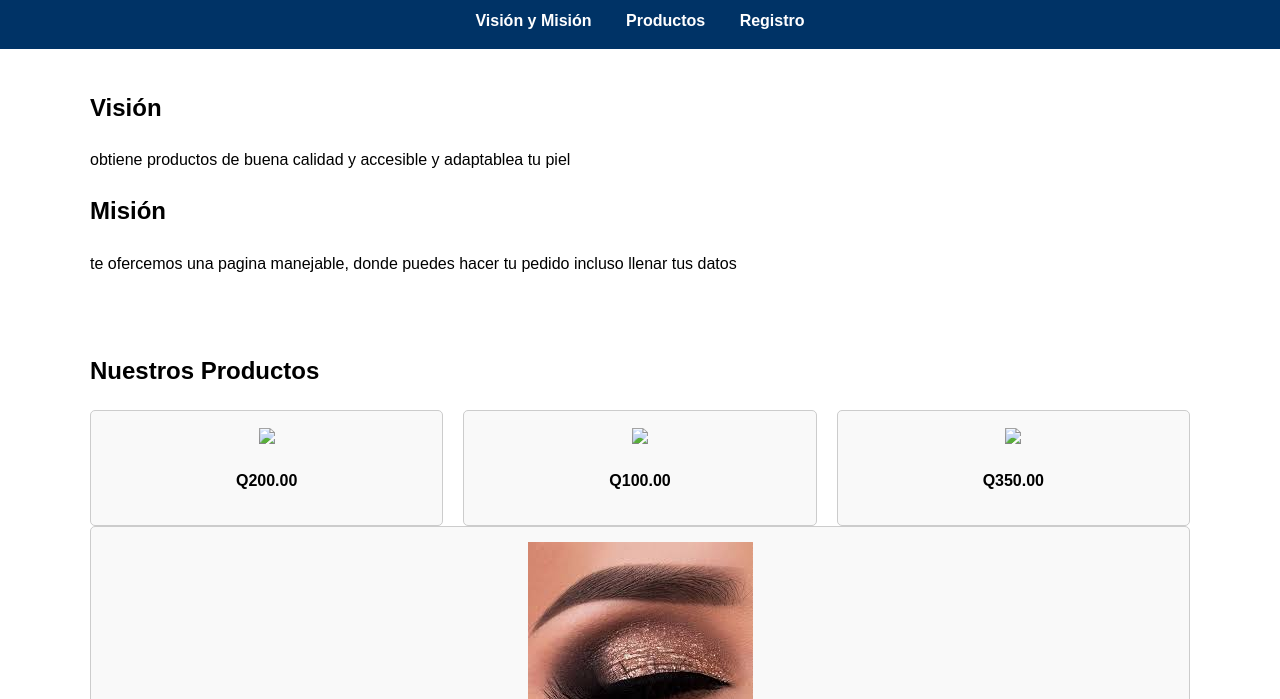
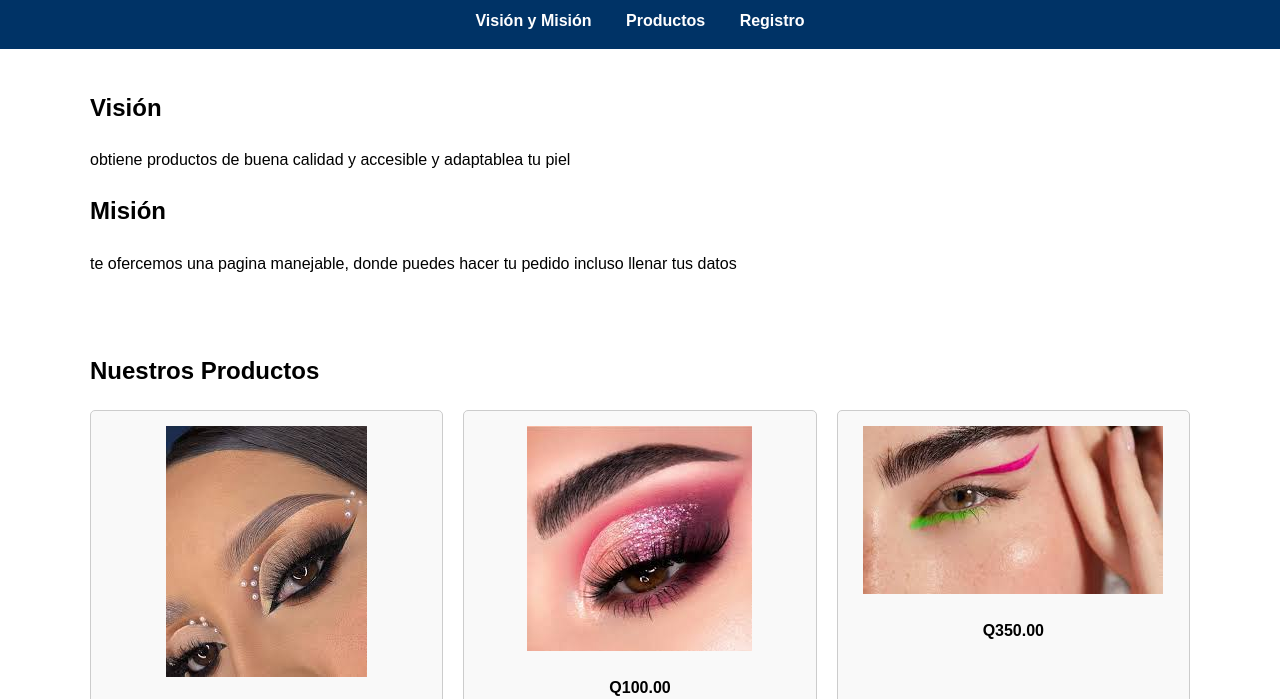
Before and after one commit to JAMV56/laboratorio, a plain HTML site: page index.html in a window 1280 px wide. Shown: the part 101-800 px from the top of the page. Drawn offline with Linux system fonts and the light colour scheme.

Commit message:
Update index.html

```diff
--- a/index.html
+++ b/index.html
@@ -136,15 +136,15 @@
         <h2>Nuestros Productos</h2>
         <div class="productos">
             <div class="producto">
-                <img src="descarga2.jpg">
+                <img src="descarga 2 .jpg">
                 <p><strong>Q200.00</strong></p>
             </div>
             <div class="producto">
-                <img src="descarga1.jpg">
+                <img src="descarga 1.jpg">
                 <p><strong>Q100.00</strong></p>
             </div>
             <div class="producto">
-                <img src="images4.jpg">
+                <img src="images 4.jpg">
                 <p><strong>Q350.00</strong></p>
             </div>
 
```
